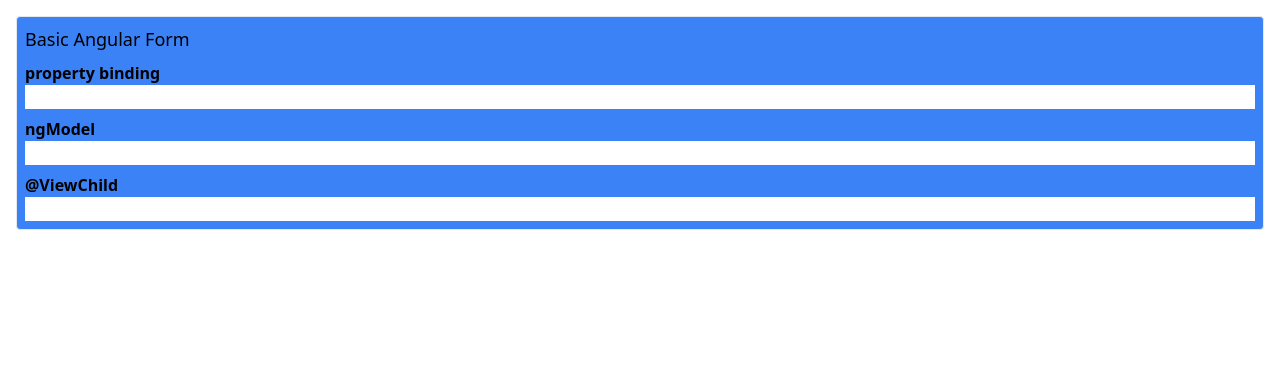
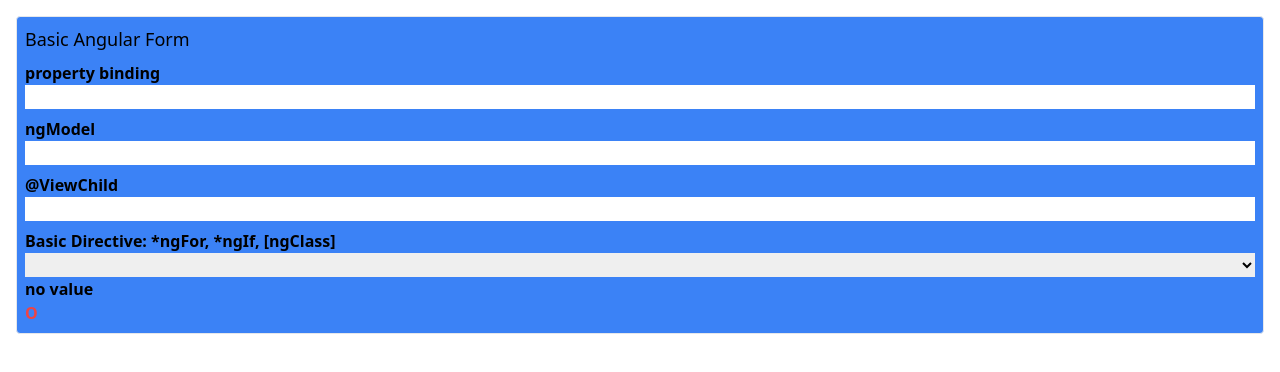
Before and after one commit to wichaisw/TEACHING-MATERIAL_basic-angular-1, an Angular app: page / in a window 1280 px wide. Shown: the top 372 px of the page. Built offline with nearby package versions, Linux system fonts and the light colour scheme.

Commit message:
add ngIf, ngFor, ngClass example

```diff
--- a/src/app/app.component.html
+++ b/src/app/app.component.html
@@ -25,4 +25,24 @@
     <span>{{content3}}</span>
   </div>
 
+  <!-- Basic Directive -->
+  <div  class="flex flex-col font-bold">
+    <label for="content4">Basic Directive: *ngFor, *ngIf, [ngClass]</label>
+    <select name="content4" id="content4"  [(ngModel)]='content4'>
+      <option *ngFor='let option of contentOptions' class="p-2" [value]="option.value">{{option.name}}</option>
+    </select>
+    <span *ngIf="content4; else noValue">value {{content4}}</span>
+    <ng-template #noValue>
+      <span>no value</span>
+    </ng-template>
+
+    <span [ngClass]="{
+      'text-red-500': !content4,
+      'text-green-600': content4
+    }"
+    >
+      O
+    </span>
+  </div>
+
 </div>
--- a/src/app/app.component.ts
+++ b/src/app/app.component.ts
@@ -1,4 +1,9 @@
 import { Component, ElementRef, ViewChild } from '@angular/core';
+
+interface ContentOptions {
+  name: string;
+  value: number;
+}
 
 @Component({
   selector: 'app-root',
@@ -10,6 +15,13 @@ export class AppComponent {
   content2: any = '';
   content3: string = '';
   @ViewChild('content3Input') content3Input: ElementRef = new ElementRef<string>('');
+  content4: number | null = null;
+
+  contentOptions: ContentOptions[] = [
+    {name: 'test1', value: 1},
+    {name: 'test2', value: 2},
+    {name: 'test3', value: 3},
+  ]
 
 
   onContentChange(event: Event) {
```
